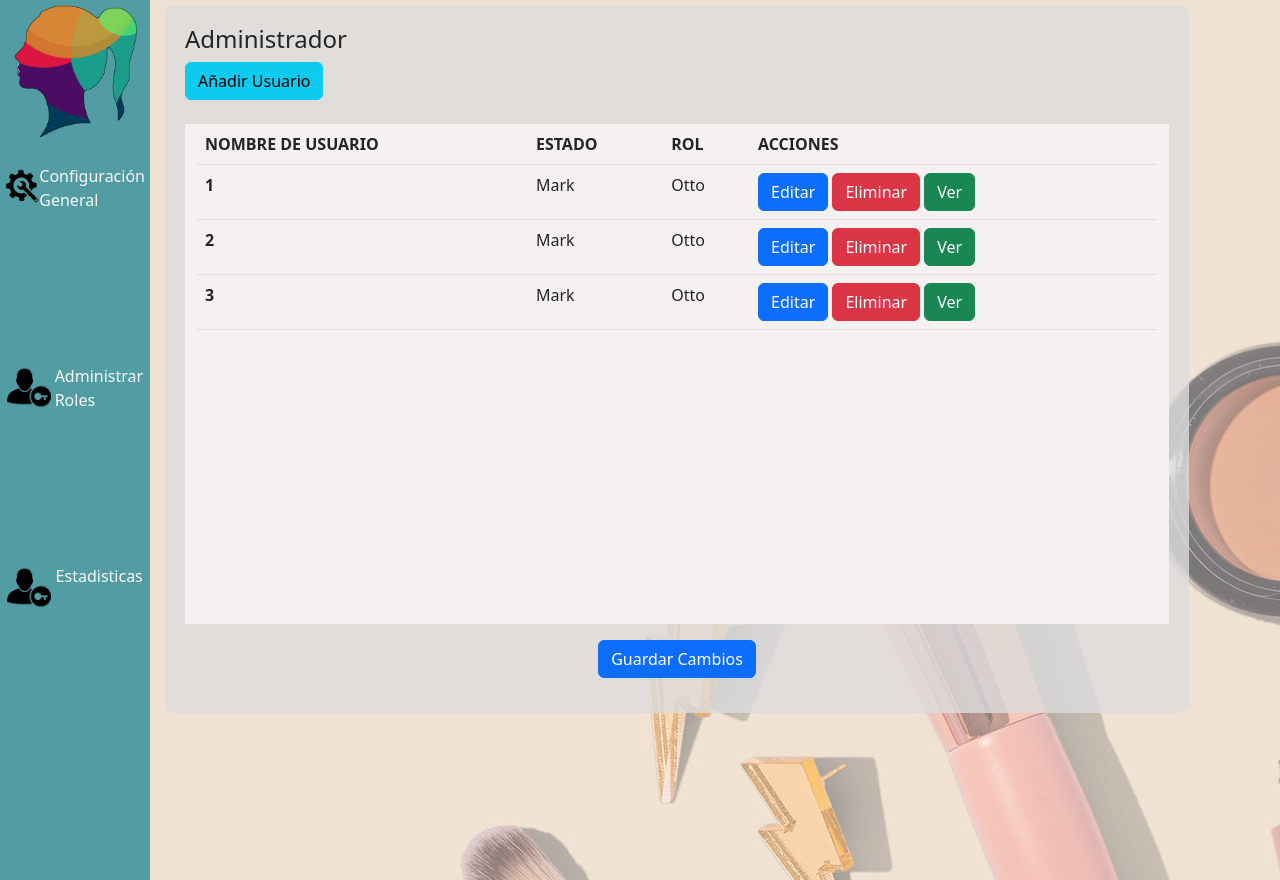
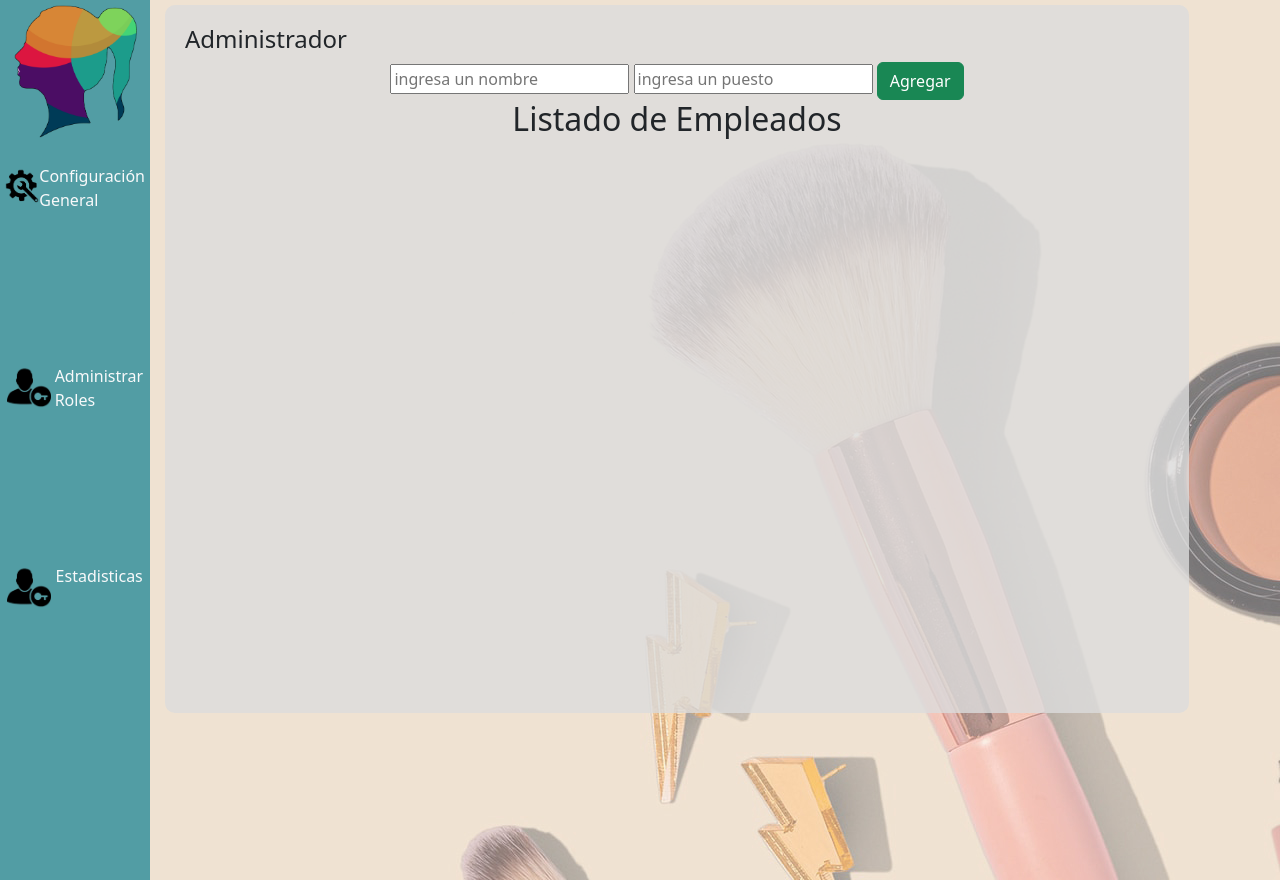
Before and after one commit to kayerson96/new_project, a website: page back-project/administrador.html in a window 1280 px wide. Drawn offline with nearby package versions, Linux system fonts and the light colour scheme.

Commit message:
CRud modificado y eliminado las copias

```diff
--- a/back-project/administrador.html
+++ b/back-project/administrador.html
@@ -32,68 +32,23 @@
 
     <div class="panel">
         <h4>Administrador</h4>
-        <button type="button" class="btn btn-info"> Añadir Usuario</button>
-        <br> <br>
-                    <div class="container admi_contain">
-                        <table class="table">
-                            <thead>
-                              <tr>
-                                <th scope="col">NOMBRE DE USUARIO</th>
-                                <th scope="col">ESTADO</th>
-                                <th scope="col">ROL</th>
-                                <th scope="col">ACCIONES</th>
 
+          <div class="contenedor container text-center">
+          <div class="div-formulario">
+              <form action="#" id="formulario">
+                  <input type="text" id="nombre" placeholder="ingresa un nombre">
+                  <input type="text" id="puesto" placeholder="ingresa un puesto">
+                  <button type="submit" id="btnAgregar" class="btn btn-success">Agregar</button>
+              </form>
+          </div>
 
-                              </tr id="oneList">
-                            </thead>
-                            <tbody>
-                              <tr>
-                                <th scope="row">1</th>
-                                <td>Mark</td>
-                                <td>Otto</td>
+           <div class="div-listado container ">
+              <h2>Listado de Empleados</h2>
+              <div class="div-empleados">
 
-                                <td>
-                                    <button type="button" class="btn btn-primary">Editar</button>
-                                    <button onclick="ocultar()" type="button" class="btn btn-danger">Eliminar</button>
-                                    <button type="button" class="btn btn-success">Ver</button>
-                                </td>
-                              </tr>
-
-
-
-                              <tr>
-                                <th scope="row">2</th>
-                                <td>Mark</td>
-                                <td>Otto</td>
-
-                                <td>
-                                    <button type="button" class="btn btn-primary">Editar</button>
-                                    <button type="button" class="btn btn-danger">Eliminar</button>
-                                    <button type="button" class="btn btn-success">Ver</button>
-                                </td>
-                              </tr>
-
-
-
-                              <tr>
-                                <th scope="row">3</th>
-                                <td>Mark</td>
-                                <td>Otto</td>
-
-                                <td>
-                                    <button type="button" class="btn btn-primary">Editar</button>
-                                    <button type="button" class="btn btn-danger">Eliminar</button>
-                                    <button type="button" class="btn btn-success">Ver</button>
-                                </td>
-                              </tr>
-
-
-
-                            </tbody>
-                          </table>
-                    </div>
-                    <button type="button" class="btn btn-primary text-center mt-3" id="guardar">Guardar Cambios</button>
-    </div>
+              </div>
+           </div>
+      </div>
 
 </main>
 <body>
@@ -102,5 +57,6 @@
 </body>
 <script src="https://cdn.jsdelivr.net/npm/bootstrap@5.2.2/dist/js/bootstrap.bundle.min.js" integrity="sha384-OERcA2EqjJCMA+/3y+gxIOqMEjwtxJY7qPCqsdltbNJuaOe923+mo//f6V8Qbsw3" crossorigin="anonymous"></script>
 <script src="/back-project/funciones/ocultar.js"></script>
+        <script src="funciones/crud.js"></script>
   </body>
 </html>
--- a/back-project/funciones/crud.js
+++ b/back-project/funciones/crud.js
@@ -43,6 +43,7 @@ function agregarEmpleado(){
     mostrarEmpleados();
 
     formulario.reset();
+
     limpiarObjeto();
 }
 
@@ -52,8 +53,11 @@ function limpiarObjeto(){
     objEmpleado.puesto='';
 }
 
+function mostrarEmpleados(){
+ limpiarHTML();
 
-function mostrarEmpleados(){
+
+
     const divEmpleados = document.querySelector('.div-empleados');
 
     listaEmpleados.forEach( empleado =>{
@@ -111,7 +115,7 @@ function editarEmpleado(){
             empleado.puesto = objEmpleado.puesto;
 
         }
-    })
+    });
     limpiarHTML();
     mostrarEmpleados();
 
```
Also changed, not shown: back-project/crud.html (deleted, +0 -37 lines).
